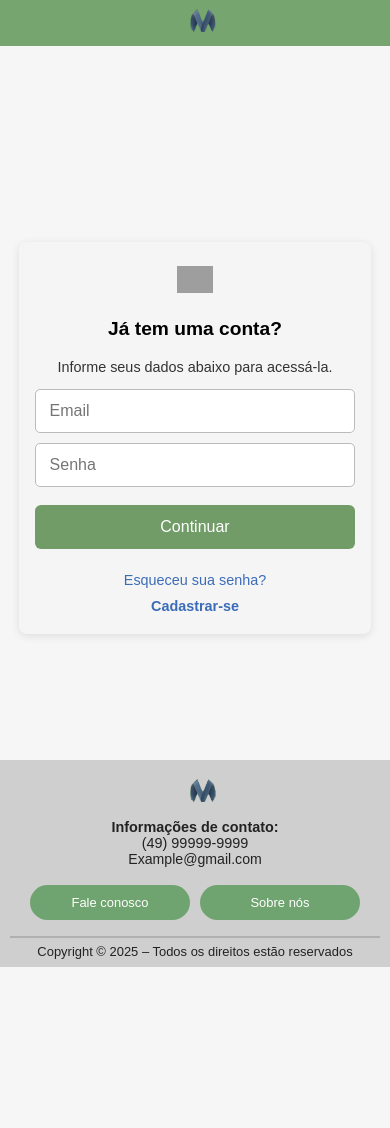
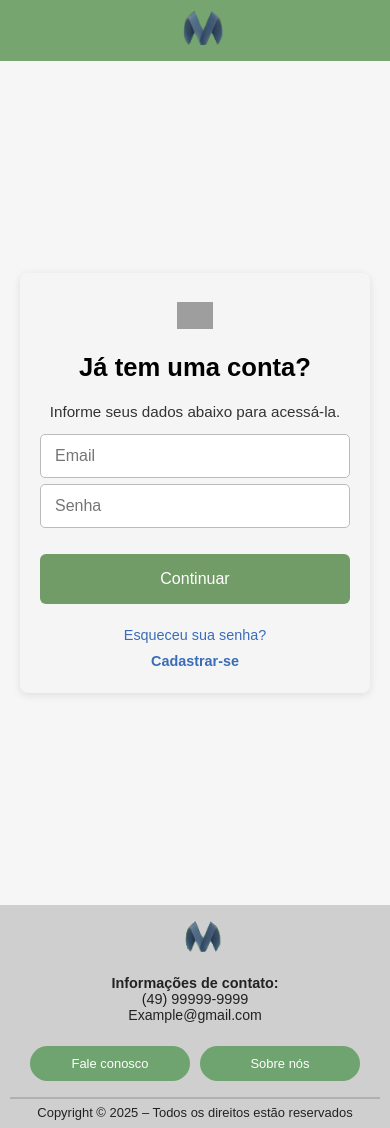
Before and after one commit to MuriloJochkeck/Projeto-Integrador-Grupo-1, a Flask app: page /login in a window 390 px wide. Before the commit the page ends 967 px from the top, so only its background shows below. Run offline with Flask 3, Linux system fonts and the light colour scheme; grey boxes are pictures that could not be loaded.

Commit message:
dando uma geral em algumas páginas
corrigi alguns erros de espaçamento das páginas de cadastro de usuario e login

```diff
--- a/static/style.css
+++ b/static/style.css
@@ -4306,3 +4306,189 @@ body {
         box-sizing: border-box;
     }
 }
+
+/* Estilos específicos para a página de login */
+.login-page .container {
+  margin-top: 100px; /* Espaço para o header */
+  margin-bottom: 100px; /* Espaço para o footer */
+  min-height: calc(100vh - 200px); /* Altura mínima considerando header e footer */
+  padding: 20px;
+}
+
+.login-page .card {
+  margin: 0 auto;
+  max-width: 400px;
+}
+
+/* Controle de visibilidade do link de cadastro */
+.login-page .cadastrar-link {
+  display: none; /* Esconde por padrão em desktop */
+}
+
+/* Mostra o link de cadastro apenas em dispositivos móveis */
+@media (max-width: 768px) {
+  .login-page .cadastrar-link {
+    display: inline; /* Mostra em dispositivos móveis */
+  }
+
+  .login-page .container {
+    margin-top: 80px;
+    margin-bottom: 80px;
+    min-height: calc(100vh - 160px);
+    padding: 20px;
+    gap: 20px;
+  }
+
+  .login-page .card {
+    width: 100%;
+    max-width: 400px;
+    padding: 24px 20px;
+    margin: 0 auto;
+  }
+
+  .login-page .card h2 {
+    font-size: 1.6em;
+    margin: 10px 0 5px 0;
+  }
+
+  .login-page .card p {
+    font-size: 0.95em;
+    margin-bottom: 14px;
+  }
+
+  .login-page .form-input {
+    padding: 12px 14px;
+    font-size: 16px;
+    margin-bottom: 6px;
+    min-height: 44px; /* Garante área de toque adequada */
+  }
+
+  .login-page .btn {
+    padding: 16px 0;
+    font-size: 1.1em;
+    margin-top: 20px;
+    border-radius: 6px;
+    min-height: 44px; /* Garante área de toque adequada */
+  }
+
+  .login-page .top-header {
+    padding: 6px 12px;
+  }
+
+  .login-page .logo img {
+    height: 45px;
+    margin-left: 15px;
+  }
+
+  .login-page .custom-footer {
+    font-size: 0.9em;
+  }
+
+  .login-page .footer-content {
+    padding: 12px 15px 0 15px;
+    gap: 15px;
+  }
+
+  .login-page .footer-logo img {
+    height: 40px;
+  }
+
+  .login-page .footer-btn {
+    padding: 10px 20px;
+    font-size: 0.9em;
+    min-width: 120px;
+  }
+
+  .login-page .footer-copy {
+    font-size: 0.9em;
+    padding: 6px 0 8px 0;
+  }
+}
+
+/* Estilos específicos para a página de cadastro */
+.cadastro-page .container {
+  margin-top: 100px; /* Espaço para o header */
+  margin-bottom: 100px; /* Espaço para o footer */
+  min-height: calc(100vh - 200px); /* Altura mínima considerando header e footer */
+  padding: 20px;
+}
+
+.cadastro-page .card {
+  margin: 0 auto;
+  max-width: 400px;
+}
+
+@media (max-width: 768px) {
+  .cadastro-page .container {
+    margin-top: 80px;
+    margin-bottom: 80px;
+    min-height: calc(100vh - 160px);
+    padding: 20px;
+    gap: 20px;
+  }
+
+  .cadastro-page .card {
+    width: 100%;
+    max-width: 400px;
+    padding: 24px 20px;
+    margin: 0 auto;
+  }
+
+  .cadastro-page .card h1 {
+    font-size: 1.6em;
+    margin: 10px 0 5px 0;
+  }
+
+  .cadastro-page .card p {
+    font-size: 0.95em;
+    margin-bottom: 14px;
+  }
+
+  .cadastro-page .form-input {
+    padding: 12px 14px;
+    font-size: 16px;
+    margin-bottom: 6px;
+    min-height: 44px; /* Garante área de toque adequada */
+  }
+
+  .cadastro-page .btn {
+    padding: 16px 0;
+    font-size: 1.1em;
+    margin-top: 20px;
+    border-radius: 6px;
+    min-height: 44px; /* Garante área de toque adequada */
+  }
+
+  .cadastro-page .top-header {
+    padding: 6px 12px;
+  }
+
+  .cadastro-page .logo img {
+    height: 45px;
+    margin-left: 15px;
+  }
+
+  .cadastro-page .custom-footer {
+    font-size: 0.9em;
+  }
+
+  .cadastro-page .footer-content {
+    padding: 12px 15px 0 15px;
+    gap: 15px;
+  }
+
+  .cadastro-page .footer-logo img {
+    height: 40px;
+  }
+
+  .cadastro-page .footer-btn {
+    padding: 10px 20px;
+    font-size: 0.9em;
+    min-width: 120px;
+  }
+
+  .cadastro-page .footer-copy {
+    font-size: 0.9em;
+    padding: 6px 0 8px 0;
+  }
+}
--- a/templates/pages/cadastro_usuario.html
+++ b/templates/pages/cadastro_usuario.html
@@ -7,7 +7,7 @@
   <title>Cadastro</title>
   <link rel="stylesheet" href="{{ url_for('static', filename='style.css') }}">
 </head>
-<body>
+<body class="cadastro-page">
   <header class="top-header">
     <div class="logo">
       <a href="{{ url_for('index') }}">
--- a/templates/pages/footer.html
+++ b/templates/pages/footer.html
@@ -1,17 +1,8 @@
-<!DOCTYPE html>
-<html lang="en">
-<head>
-    <meta charset="UTF-8">
-    <meta name="viewport" content="width=device-width, initial-scale=1.0">
-    <title>Footer - Base</title>
-    <link rel="stylesheet" href="{{ url_for('static', filename='style.css') }}">
-</head>
-<body>
 <footer class="custom-footer">
     <div class="footer-content">
       <div class="footer-logo">
         <div class="logo">
-                <a href="{{ url_for('index') }}"><img src="../static/media/login/logo.png" alt="Logo"></a>
+            <a href="{{ url_for('index') }}"><img src="{{ url_for('static', filename='media/login/logo.png') }}" alt="Logo"></a>
         </div>
       </div>
       <div class="footer-info">
@@ -24,7 +15,6 @@
       <div class="footer-buttons">
         <a class="footer-btn" href="{{ url_for('faleconosco') }}" target="_blank" rel="noopener noreferrer">Fale conosco</a>
         <a class="footer-btn" href="{{ url_for('sobrenos') }}" target="_blank" rel="noopener noreferrer">Sobre nós</a>
-
       </div>
     </div>
     <hr class="footer-divider" />
@@ -32,5 +22,3 @@
       Copyright © 2025 – Todos os direitos estão reservados
     </div>
   </footer>
-</body>
-</html>
--- a/templates/pages/login_usuario.html
+++ b/templates/pages/login_usuario.html
@@ -6,7 +6,7 @@
     <title>Login</title>
     <link rel="stylesheet" href="{{ url_for('static', filename='style.css') }}">
 </head>
-<body>
+<body class="login-page">
     <header class="top-header">
         <div class="logo">
             <a href="{{ url_for('index') }}"><img src="{{ url_for('static', filename='media/login/logo.png') }}" alt="Logo"></a>
@@ -16,7 +16,7 @@
     <div class="container">
         <div class="card">
             <div class="icon">
-                <img src="../../static/media/login/7407992-pessoa-icone-cliente-simbolo-vetor-removebg-preview.png" alt="Login">
+                <img src="../../static/media/login/7407992-pessoa-icone-cliente-simbolo-vetor-removebg-preview.png" alt="">
             </div>
             <h2>Já tem uma conta?</h2>
             <p>Informe seus dados abaixo para acessá-la.</p>
@@ -37,7 +37,7 @@
         </div>
         <div class="card">
             <div class="icon">
-                <img src="{{ url_for('static', filename='media/login/7407992-pessoa-icone-cliente-simbolo-vetor-removebg-preview.png') }}" alt="Novo cliente">
+                <img src="{{ url_for('static', filename='media/login/7407992-pessoa-icone-cliente-simbolo-vetor-removebg-preview.png') }}" alt="">
             </div>
             <h2>Novo cliente</h2>
             <p>Caso ainda não seja nosso cliente, faça o seu cadastro para aproveitar os benefícios da sua conta! Para cadastrar-se, clique abaixo.</p>
```
Also changed, not shown: banco.py (+161 -109 lines). Lines whose indentation alone changed are shown as unchanged.
